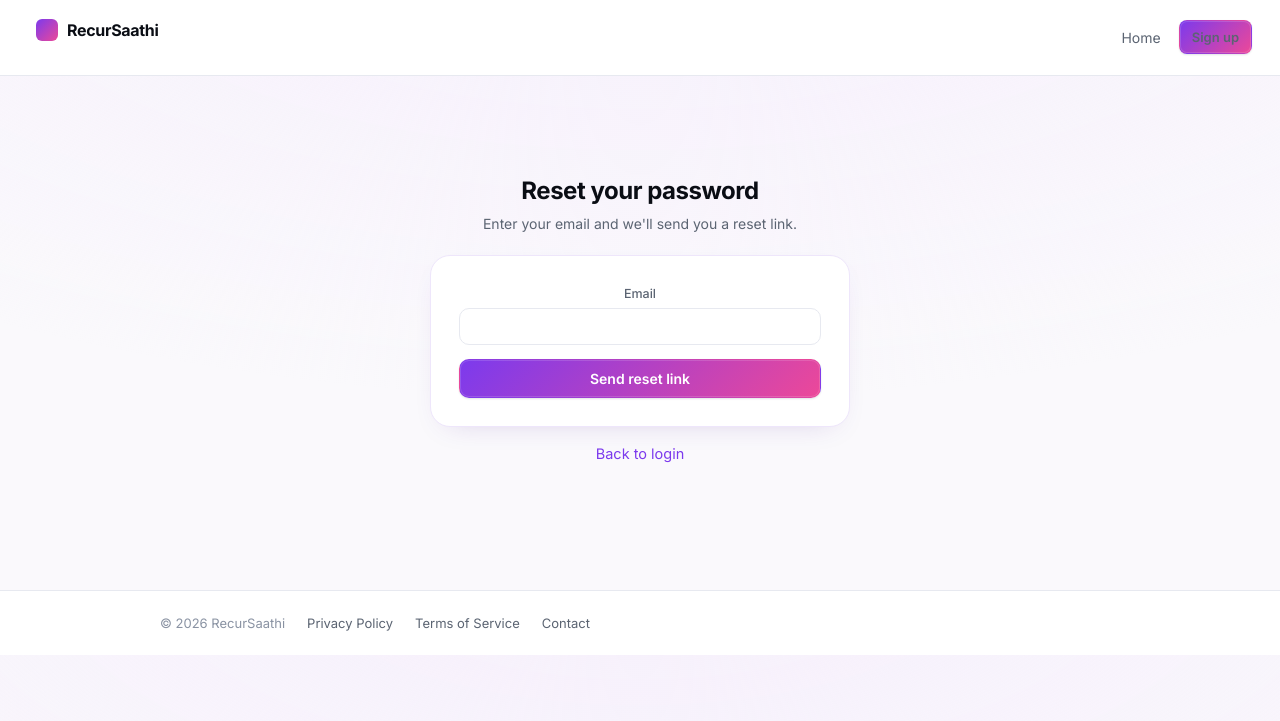
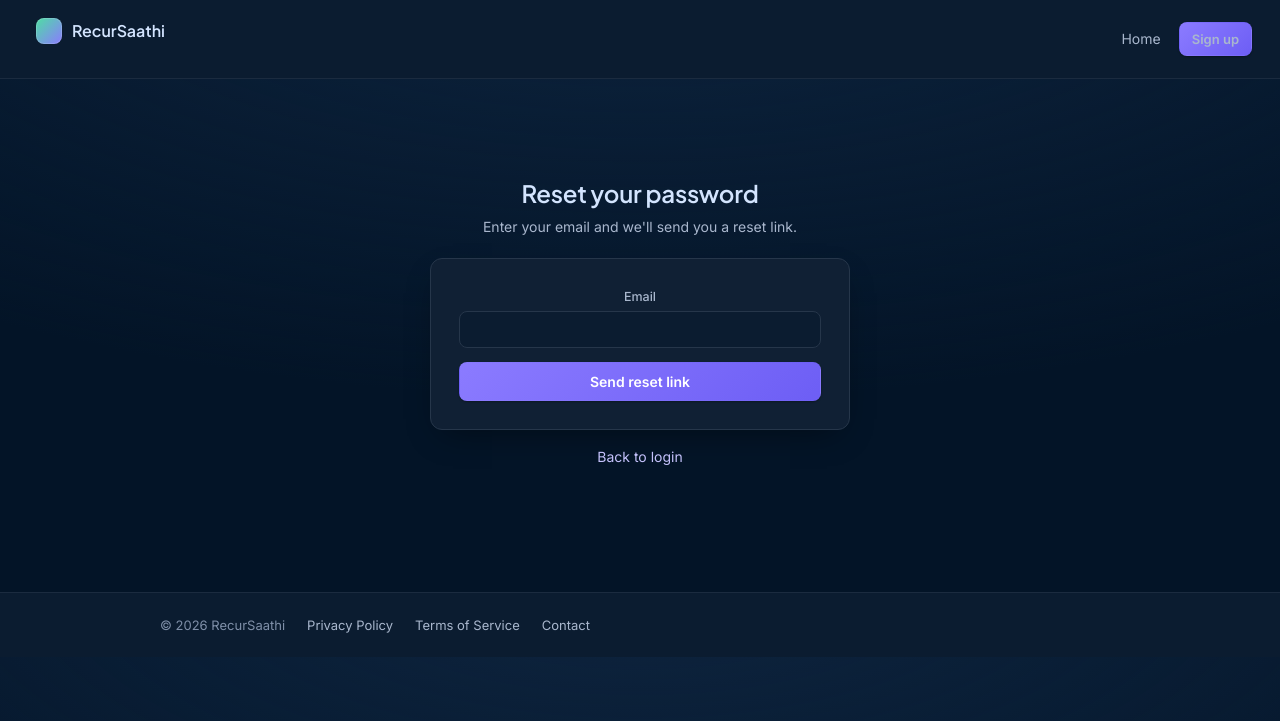
Before and after one commit to heyymanthannn/Recursathii, a FastAPI app: page /forgot in a window 1280 px wide. Shown: the top 721 px of the page. Run offline with FastAPI, Linux system fonts and the light colour scheme.

Commit message:
App: dark navy dashboard theme matching new design (sidebar icons, workspace chip, dark tokens)

```diff
--- a/webapp/app/static/style.css
+++ b/webapp/app/static/style.css
@@ -1,62 +1,66 @@
-/* RecurSaathi app design system — premium fintech, light UI, violet/blue accents */
+/* RecurSaathi app design system — dark navy dashboard, lavender + mint accents */
 :root{
-  --ink:#0a0d14; --mut:#5b6472; --faint:#8a93a3;
-  --vio:#6d5ef5; --vio-d:#5a4ce0; --blue:#2f6bff;
-  --bg:#f7f8fb; --card:#fff; --line:#e7e9f0; --line2:#eef0f6;
-  --green:#16a34a; --red:#dc2626; --amber:#d97706;
-  --sh:0 1px 2px rgba(16,24,40,.05); --sh2:0 10px 28px rgba(16,24,40,.07);
+  --ink:#d3e4fe; --mut:#a9b7cd; --faint:#7f8fa8;
+  --vio:#8b7bff; --vio-d:#6d5ef5; --blue:#c4c1fb;
+  --bg:#031427; --card:#102034; --card2:#0b1c30; --line:#26364a; --line2:#1b2b3f;
+  --green:#4edea3; --red:#ff8f86; --amber:#fbbf24;
+  --sh:0 1px 2px rgba(0,0,0,.25); --sh2:0 12px 32px -12px rgba(0,0,0,.45);
+  --head:'Plus Jakarta Sans','Inter',sans-serif;
 }
 *{box-sizing:border-box;margin:0;padding:0}
-body{font-family:'Inter',-apple-system,BlinkMacSystemFont,'Segoe UI',sans-serif;color:var(--ink);background:var(--bg);-webkit-font-smoothing:antialiased;line-height:1.55;font-size:14.5px}
-a{color:var(--vio);text-decoration:none}
+body{font-family:'Inter',-apple-system,BlinkMacSystemFont,'Segoe UI',sans-serif;color:var(--ink);background:var(--bg);-webkit-font-smoothing:antialiased;line-height:1.55;font-size:14px}
+a{color:var(--blue);text-decoration:none}
 a:hover{text-decoration:underline}
-h1{font-size:24px;font-weight:700;letter-spacing:-.02em}
-h2{font-size:17px;font-weight:600;letter-spacing:-.01em;margin:26px 0 12px}
+h1{font-family:var(--head);font-size:24px;font-weight:600;letter-spacing:-.01em}
+h2{font-family:var(--head);font-size:17px;font-weight:600;letter-spacing:-.01em;margin:26px 0 12px}
 p.sub{color:var(--mut);margin:4px 0 20px;font-size:14px}
 .muted{color:var(--mut)}
 .center{text-align:center}
 
 /* ---------- app shell ---------- */
-body.app .sidebar{position:fixed;top:0;left:0;bottom:0;width:232px;background:#fff;border-right:1px solid var(--line);display:flex;flex-direction:column;padding:20px 14px;z-index:40}
-.brand{display:flex;align-items:center;gap:9px;font-weight:700;font-size:16px;letter-spacing:-.02em;color:var(--ink);text-decoration:none;padding:4px 8px 18px}
+body.app .sidebar{position:fixed;top:0;left:0;bottom:0;width:288px;background:var(--card2);border-right:1px solid var(--line2);display:flex;flex-direction:column;padding:24px 16px;z-index:40}
+.brand{display:flex;align-items:center;gap:10px;font-family:var(--head);font-weight:600;font-size:16px;color:var(--ink);text-decoration:none;padding:4px 8px 20px}
 .brand:hover{text-decoration:none}
-.brand i{width:22px;height:22px;border-radius:6px;background:linear-gradient(135deg,var(--vio),var(--blue));flex:none}
-.brand b{font-weight:700}
-.snav{display:flex;flex-direction:column;gap:2px;flex:1}
-.snav a{display:block;padding:9px 12px;border-radius:9px;color:var(--mut);font-size:14px;font-weight:500;text-decoration:none;transition:.15s}
+.brand i{width:26px;height:26px;border-radius:8px;background:linear-gradient(135deg,#4edea3,#8b7bff);flex:none;box-shadow:inset 0 0 0 1px rgba(255,255,255,.15)}
+.brand b{font-weight:600}
+.snav{display:flex;flex-direction:column;gap:4px;flex:1}
+.snav a{display:flex;align-items:center;gap:12px;padding:10px 12px;border-radius:8px;color:var(--mut);font-size:14px;font-weight:400;text-decoration:none;transition:.15s}
 .snav a:hover{background:var(--line2);color:var(--ink);text-decoration:none}
-.snav a.on{background:#f0edff;color:var(--vio);font-weight:600}
-.sfoot{display:flex;gap:10px;align-items:center;border-top:1px solid var(--line);padding-top:14px;margin-top:14px}
-.avatar{width:34px;height:34px;border-radius:50%;background:linear-gradient(135deg,var(--vio),var(--blue));color:#fff;font-weight:700;display:flex;align-items:center;justify-content:center;font-size:14px;flex:none}
+.snav a.on{background:#0f172a;color:var(--ink);font-weight:500}
+.snav .msym{font-size:20px;line-height:1;color:inherit}
+.sfoot{display:flex;gap:10px;align-items:center;border-top:1px solid var(--line2);padding-top:14px;margin-top:14px}
+.avatar{width:34px;height:34px;border-radius:50%;background:linear-gradient(135deg,#4edea3,#8b7bff);color:#031427;font-weight:700;display:flex;align-items:center;justify-content:center;font-size:14px;flex:none}
 .avatar.sm{width:30px;height:30px;font-size:12px}
 .sfootmeta{min-width:0}
 .bname{font-size:13.5px;font-weight:600;white-space:nowrap;overflow:hidden;text-overflow:ellipsis}
 .sfootmeta a{font-size:12px;color:var(--faint)}
-body.app .main{margin-left:232px}
-.topbar{position:sticky;top:0;z-index:30;background:rgba(255,255,255,.85);backdrop-filter:saturate(180%) blur(12px);border-bottom:1px solid var(--line);display:flex;align-items:center;gap:16px;height:58px;padding:0 28px}
-.ttitle{font-size:16px;font-weight:600;letter-spacing:-.01em}
+body.app .main{margin-left:288px}
+.topbar{position:sticky;top:0;z-index:30;background:rgba(3,20,39,.8);backdrop-filter:blur(16px);box-shadow:0 1px 8px rgba(0,0,0,.25);display:flex;align-items:center;gap:16px;height:64px;padding:0 28px}
+.ttitle{font-family:var(--head);font-size:16px;font-weight:600}
 .tspacer{flex:1}
-.profile{display:flex;align-items:center;gap:10px;border:1px solid var(--line);border-radius:10px;padding:6px 12px 6px 6px;background:#fff}
+.wschip{display:flex;align-items:center;gap:8px;background:var(--card);border:1px solid var(--line);border-radius:8px;padding:6px 12px;font-size:14px;color:var(--ink)}
+.wschip .msym{font-size:18px;color:var(--mut)}
+.profile{display:flex;align-items:center;gap:10px;border:1px solid var(--line);border-radius:8px;padding:6px 12px 6px 6px;background:var(--card)}
 .pplan{font-size:11.5px;color:var(--faint)}
 body.app .wrap{max-width:1120px;margin:0 auto;padding:28px}
 @media(max-width:920px){
-  body.app .sidebar{position:static;width:auto;flex-direction:row;align-items:center;border-right:none;border-bottom:1px solid var(--line);padding:10px 14px;gap:10px}
-  body.app .sidebar .brand{padding:0 8px 0 0}
-  .snav{flex-direction:row;overflow-x:auto;gap:4px}
-  .snav a{white-space:nowrap;padding:7px 11px}
-  .sfoot{border-top:none;padding-top:0;margin-top:0}
-  .sfootmeta{display:none}
-  body.app .main{margin-left:0}
-  .profile{display:none}
+  body.app .sidebar{width:64px;padding:16px 8px}
+  .brand span,.snav a .navtext,.sfootmeta{display:none}
+  .snav a{justify-content:center;padding:10px}
+  .sfoot{justify-content:center}
+  body.app .main{margin-left:64px}
+  body.app .wrap{padding:18px}
 }
 
-/* ---------- public (logged-out) pages ---------- */
-body.auth{background:var(--bg)}
-.pubbar{background:#fff;border-bottom:1px solid var(--line);display:flex;align-items:center;justify-content:space-between;padding:14px 28px}
+/* ---------- public + auth ---------- */
+.pubbar{background:var(--card2);border-bottom:1px solid var(--line2);display:flex;align-items:center;justify-content:space-between;padding:14px 28px}
 .pubnav{display:flex;align-items:center;gap:18px}
 .pubnav a{color:var(--mut);font-size:14px}
+body.auth{background:radial-gradient(1200px 500px at 50% -100px,#0e2540,transparent),var(--bg)}
 body.auth .wrap{max-width:960px;margin:0 auto;padding:36px 24px 64px}
-footer.site{border-top:1px solid var(--line);background:#fff;padding:22px 28px}
+body.auth form.stack{background:var(--card);border:1px solid var(--line);border-radius:12px;padding:28px;box-shadow:var(--sh2)}
+body.auth .wrap h1,body.auth .wrap p.sub{text-align:center}
+footer.site{border-top:1px solid var(--line2);background:var(--card2);padding:22px 28px}
 footer.site .in{max-width:960px;margin:0 auto;display:flex;gap:22px;align-items:center;flex-wrap:wrap}
 footer.site a{color:var(--mut);font-size:13px}
 footer.site div{font-size:13px;color:var(--faint)}
@@ -65,11 +69,11 @@ footer.site div{font-size:13px;color:var(--faint)}
 .cards{display:grid;grid-template-columns:repeat(3,1fr);gap:14px;margin:18px 0 8px}
 @media(max-width:920px){.cards{grid-template-columns:repeat(2,1fr)}}
 @media(max-width:600px){.cards{grid-template-columns:1fr}}
-.card{background:var(--card);border:1px solid var(--line);border-radius:14px;padding:20px;box-shadow:var(--sh)}
+.card{background:var(--card);border:1px solid var(--line);border-radius:12px;padding:20px;box-shadow:var(--sh)}
 .card .label{font-size:12px;font-weight:500;color:var(--faint);margin-bottom:6px}
-.kpi{font-size:26px;font-weight:700;letter-spacing:-.02em}
+.kpi{font-family:var(--head);font-size:26px;font-weight:600;letter-spacing:-.01em}
 .kpi.green{color:var(--green)}.kpi.red{color:var(--red)}.kpi.amber{color:var(--amber)}
-.kpi.blue{color:var(--blue)}.kpi.purple{color:var(--vio)}.kpi.lav{color:#7c3aed}
+.kpi.blue{color:var(--blue)}.kpi.purple{color:var(--vio)}.kpi.lav{color:var(--blue)}
 .kpi a{font-size:14px;font-weight:600}
 .badge-note{display:inline-block;font-size:12px;color:var(--mut);background:var(--line2);border-radius:6px;padding:2px 8px}
 .grid2{display:grid;grid-template-columns:1fr 1fr;gap:18px;align-items:start}
@@ -80,7 +84,7 @@ footer.site div{font-size:13px;color:var(--faint)}
 .chart{display:flex;align-items:flex-end;gap:12px;height:150px;padding-top:8px}
 .chart .bar{flex:1;display:flex;flex-direction:column;align-items:center;justify-content:flex-end;height:100%}
 .chart .bar b{font-size:11px;color:var(--mut);font-weight:600;margin-bottom:5px}
-.chart .bar::after{content:'';display:block;width:100%;border-radius:8px 8px 3px 3px;background:linear-gradient(180deg,var(--vio),var(--blue));height:var(--h,20px)}
+.chart .bar::after{content:'';display:block;width:100%;border-radius:8px 8px 3px 3px;background:linear-gradient(180deg,var(--vio),#6d5ef5);height:var(--h,20px)}
 .chart .bar span{font-size:10.5px;color:var(--faint);margin-top:6px}
 
 /* ---------- tables ---------- */
@@ -88,84 +92,67 @@ table{width:100%;border-collapse:collapse;font-size:13.5px}
 th{text-align:left;font-size:11px;font-weight:600;color:var(--faint);text-transform:uppercase;letter-spacing:.04em;padding:8px 10px;border-bottom:1px solid var(--line)}
 td{padding:10px;border-bottom:1px solid var(--line2);vertical-align:middle}
 tr:last-child td{border-bottom:none}
-tbody tr:hover td, tr:hover td{background:#fafbfe}
+tbody tr:hover td, tr:hover td{background:#0f2036}
 
 /* ---------- pills / status ---------- */
 .pill{display:inline-block;font-size:11.5px;font-weight:600;border-radius:999px;padding:3px 10px;line-height:1.4}
-.pill.paid,.pill.confirmed,.pill.sent{background:#e8f7ee;color:var(--green)}
-.pill.pending,.pill.trialing{background:#f0edff;color:var(--vio)}
-.pill.overdue{background:#fdf2e3;color:var(--amber)}
-.pill.failed,.pill.canceled{background:#fdecec;color:var(--red)}
+.pill.paid,.pill.confirmed,.pill.sent{background:#001c10;color:var(--green)}
+.pill.pending,.pill.trialing{background:#2d2a5b;color:var(--blue)}
+.pill.overdue{background:#3a2c05;color:var(--amber)}
+.pill.failed,.pill.canceled{background:#93000a;color:#ffdad6}
 
 /* ---------- buttons & forms ---------- */
-.btn{display:inline-flex;align-items:center;justify-content:center;gap:8px;border-radius:10px;padding:10px 18px;font-size:14px;font-weight:600;border:1px solid transparent;cursor:pointer;background:var(--vio);color:#fff;font-family:inherit;transition:.15s;text-decoration:none}
-.btn:hover{background:var(--vio-d);text-decoration:none}
-.btn.ghost{background:#fff;color:var(--ink);border-color:var(--line)}
-.btn.ghost:hover{border-color:#c9cede;background:var(--line2)}
+.btn{display:inline-flex;align-items:center;justify-content:center;gap:8px;border-radius:8px;padding:10px 18px;font-size:14px;font-weight:600;border:1px solid transparent;cursor:pointer;background:linear-gradient(135deg,#8b7bff,#6d5ef5);color:#fff;font-family:inherit;transition:.15s;text-decoration:none}
+.btn:hover{background:linear-gradient(135deg,#9d8fff,#7a6cff);text-decoration:none}
+.btn.ghost{background:transparent;color:var(--ink);border-color:var(--line)}
+.btn.ghost:hover{border-color:#3d5270;background:var(--line2)}
 .btn.sm{padding:6px 12px;font-size:13px;border-radius:8px}
-.btn.danger{background:var(--red)}
-.btn:hover.danger,.btn.danger:hover{background:#b91c1c}
+.btn.danger{background:#93000a;color:#ffdad6}
+.btn:hover.danger,.btn.danger:hover{background:#b30f1a}
 label{display:block;font-size:12.5px;font-weight:500;color:var(--mut);margin-bottom:5px}
-input,select,textarea{width:100%;border:1px solid var(--line);border-radius:10px;padding:9px 12px;font-size:14px;font-family:inherit;background:#fff;color:var(--ink);outline:none;transition:.15s}
-input:focus,select:focus,textarea:focus{border-color:var(--vio);box-shadow:0 0 0 3px rgba(109,94,245,.12)}
+input,select,textarea{width:100%;border:1px solid var(--line);border-radius:8px;padding:9px 12px;font-size:14px;font-family:inherit;background:var(--card2);color:var(--ink);outline:none;transition:.15s}
+input:focus,select:focus,textarea:focus{border-color:var(--vio);box-shadow:0 0 0 3px rgba(139,123,255,.18)}
+input::placeholder,textarea::placeholder{color:var(--faint)}
 .stack{display:flex;flex-direction:column;gap:14px}
 .stack>div{min-width:0}
 .inline{display:flex;gap:10px;align-items:center;flex-wrap:wrap}
 .formcard{max-width:560px}
-.err{background:#fdecec;color:var(--red);border:1px solid #f5c6c6;border-radius:10px;padding:11px 14px;font-size:13.5px;margin:10px 0}
-.ok,.success{background:#e8f7ee;color:var(--green);border:1px solid #bfe6cd;border-radius:10px;padding:11px 14px;font-size:13.5px;margin:10px 0}
+.err{background:#3a0d10;color:#ffdad6;border:1px solid #93000a;border-radius:8px;padding:11px 14px;font-size:13.5px;margin:10px 0}
+.ok,.success{background:#001c10;color:var(--green);border:1px solid #005236;border-radius:8px;padding:11px 14px;font-size:13.5px;margin:10px 0}
 
 /* ---------- misc ---------- */
-.empty{border:1px dashed var(--line);border-radius:12px;padding:26px;text-align:center;color:var(--faint);font-size:13.5px;background:#fff}
+.empty{border:1px dashed var(--line);border-radius:12px;padding:26px;text-align:center;color:var(--faint);font-size:13.5px;background:var(--card2)}
 .qr{display:block;margin:14px auto;border-radius:12px;border:1px solid var(--line);max-width:260px;width:100%}
 .copy{font-size:14px;color:var(--mut)}
 .noprint{display:inline-flex}
 @media print{.sidebar,.topbar,.pubbar,footer.site,.noprint{display:none!important}body.app .main{margin:0}}
-
-/* portal */
 .portal-hero{max-width:560px;margin:0 auto}
-
-/* old structural classes kept for compatibility */
 .topbar .in{align-items:center;gap:18px}
-
 .actrow{padding:9px 0;border-bottom:1px solid var(--line2);font-size:13.5px}
 .actrow:last-child{border-bottom:none}
-
-/* filters, bell, links */
 .filterrow{display:flex;gap:8px;margin:4px 0 10px}
-.pill-link{display:inline-block;padding:6px 14px;border-radius:999px;border:1px solid var(--line);font-size:13px;color:var(--muted);text-decoration:none;font-weight:500}
-.pill-link.on{background:var(--vio);border-color:var(--vio);color:#fff}
-.bell{color:var(--muted);display:flex;align-items:center;padding:8px;border-radius:10px}
-.bell:hover{color:var(--vio);background:var(--chip)}
+.pill-link{display:inline-block;padding:6px 14px;border-radius:999px;border:1px solid var(--line);font-size:13px;color:var(--mut);text-decoration:none;font-weight:500;transition:.15s}
+.pill-link.on{background:linear-gradient(135deg,#8b7bff,#6d5ef5);border-color:transparent;color:#fff}
+.bell{color:var(--mut);display:flex;align-items:center;padding:8px;border-radius:8px}
+.bell:hover{color:var(--vio);background:var(--card)}
 .dlrow{display:flex;gap:10px;flex-wrap:wrap;margin-top:8px}
-
 .actcell{display:flex;gap:8px;align-items:center;flex-wrap:wrap}
 
-/* ---------- hand-craft pass: human-built SaaS details ---------- */
+/* ---------- craft details ---------- */
 :root{--mono:'SF Mono',ui-monospace,Menlo,Consolas,'Liberation Mono',monospace}
 .kpi,.ak b,.mkt b,.bname,td.num{font-variant-numeric:tabular-nums}
-::selection{background:#eceaff;color:#1a1147}
+::selection{background:#2d2a5b;color:#e4e1ff}
 :focus-visible{outline:2px solid var(--vio);outline-offset:2px;border-radius:6px}
-*{scrollbar-width:thin;scrollbar-color:#cdd2de transparent}
+*{scrollbar-width:thin;scrollbar-color:#3d5270 transparent}
 ::-webkit-scrollbar{width:10px;height:10px}
-::-webkit-scrollbar-thumb{background:#cdd2de;border-radius:8px;border:2px solid #fff;background-clip:padding-box}
+::-webkit-scrollbar-thumb{background:#3d5270;border-radius:8px;border:2px solid var(--bg);background-clip:padding-box}
 ::-webkit-scrollbar-track{background:transparent}
 .card,.fcard,.ritem{transition:box-shadow .18s,transform .18s,border-color .18s}
-.card:hover{box-shadow:var(--sh2);border-color:#ded9ff}
-.btn{box-shadow:0 1px 2px rgba(16,24,40,.10)}
+.card:hover{box-shadow:var(--sh2);border-color:#3d5270}
+.btn{box-shadow:0 1px 2px rgba(0,0,0,.3)}
 .btn:active{transform:translateY(1px)}
-.btn.ghost{box-shadow:0 1px 2px rgba(16,24,40,.04)}
-.btn-primary,.btn:not(.ghost):not(.danger){box-shadow:0 1px 2px rgba(16,24,40,.12),inset 0 0 0 1px rgba(255,255,255,.14)}
+.btn.ghost{box-shadow:none}
 table td{font-variant-numeric:tabular-nums}
-.empty{background:linear-gradient(180deg,#fff,#fbfbfe)}
-.pill{border:1px solid transparent}
-.pill.paid,.pill.confirmed,.pill.sent{border-color:#c8ecd6}
-.pill.pending,.pill.trialing{border-color:#ded9ff}
-.pill.overdue{border-color:#f3dcb4}
-.pill.failed,.pill.canceled{border-color:#f4c7c7}
-.pill-link{transition:.15s}
-input:hover,select:hover,textarea:hover{border-color:#c9cede}
-h1::after{content:'';display:none}
 
 /* ---------- motion ---------- */
 @keyframes apprise{from{opacity:0;transform:translateY(10px)}to{opacity:1;transform:none}}
@@ -177,30 +164,4 @@ body.app .card{animation:apprise .5s cubic-bezier(.2,.65,.25,1) both}
 .cards>.card:nth-child(6){animation-delay:.25s}
 .chart .bar::after{transform-origin:bottom;animation:bargrow .8s cubic-bezier(.2,.65,.25,1) both;animation-delay:.15s}
 @keyframes bargrow{from{transform:scaleY(0)}}
-@media(prefers-reduced-motion:reduce){body.app .card,.chart .bar::after{animation:none!important}}
-
-/* ---------- premium pass v4 ---------- */
-body.app .card{border-radius:14px;box-shadow:0 1px 2px rgba(16,24,40,.04),0 12px 32px -16px rgba(16,24,40,.12)}
-body.app .card:hover{transform:translateY(-2px);box-shadow:0 2px 4px rgba(16,24,40,.05),0 16px 40px -16px rgba(16,24,40,.18)}
-body.app h1{letter-spacing:-.03em}
-body.app .btn{border-radius:11px}
-@media(prefers-reduced-motion:reduce){body.app .card:hover{transform:none}}
-
-/* ---------- friendly pass v7: matches the landing ---------- */
-:root{--vio:#7c3aed;--vio-d:#6d28d9;--blue:#ec4899;--bg:#faf9fc}
-.brand i,.avatar{background:linear-gradient(135deg,#7c3aed,#ec4899)}
-.snav a.on{background:#f6f2ff;color:#7c3aed}
-.btn{background:linear-gradient(135deg,#7c3aed,#ec4899)}
-.btn:hover{background:linear-gradient(135deg,#6d28d9,#db2777)}
-.pill-link.on{background:linear-gradient(135deg,#7c3aed,#ec4899);border-color:transparent}
-.chart .bar::after{background:linear-gradient(180deg,#7c3aed,#ec4899)}
-.kpi.blue{color:#db2777}
-::selection{background:#f6e8ff;color:#4c1d95}
-input:focus,select:focus,textarea:focus{border-color:#7c3aed;box-shadow:0 0 0 3px rgba(124,58,237,.12)}
-.card:hover{border-color:#e6d9fd}
-/* auth pages become warm welcome cards */
-body.auth{background:radial-gradient(1200px 500px at 50% -100px,#f6effc,transparent),var(--bg)}
-body.auth form.stack{background:#fff;border:1px solid #eee6fb;border-radius:20px;padding:28px;box-shadow:0 10px 30px -18px rgba(76,29,149,.25)}
-body.auth .pubbar .brand i{background:linear-gradient(135deg,#7c3aed,#ec4899)}
-body.auth .wrap h1{text-align:center}
-body.auth .wrap p.sub{text-align:center}
+@media(prefers-reduced-motion:reduce){body.app .card,.chart .bar::after,body.app .card:hover{animation:none!important;transform:none!important}}
--- a/webapp/app/templates/admin.html
+++ b/webapp/app/templates/admin.html
@@ -19,7 +19,7 @@
 {% for p in pays %}<tr><td>{{ p.created | datetime }}</td><td>{{ p.plan }}</td><td>{{ inr(p.amount) if p.amount else "-" }}</td><td>{{ p.status }}</td></tr>{% endfor %}</table>
 {% else %}<div class="empty">No subscription payments yet.</div>{% endif %}</div>
 <h2>Support inbox</h2>
-<div class="card">{% if support %}{% for s in support %}<div style="padding:10px 0;border-bottom:1px solid #eef2f7">
+<div class="card">{% if support %}{% for s in support %}<div style="padding:10px 0;border-bottom:1px solid var(--line2)">
 <b>{{ s.name }}</b> <span class="muted">{{ s.email }}</span> <span class="pill {{ s.status }}">{{ s.status }}</span>
 <div>{{ s.message }}</div>
 {% if s.status == 'open' %}<form method="post" action="/admin/support/{{ s.id }}/resolve"><button class="btn sm ghost">Mark resolved</button></form>{% endif %}
--- a/webapp/app/templates/base.html
+++ b/webapp/app/templates/base.html
@@ -6,7 +6,8 @@
 <title>{% block title %}RecurSaathi{% endblock %}</title>
 <link rel="preconnect" href="https://fonts.googleapis.com">
 <link rel="preconnect" href="https://fonts.gstatic.com" crossorigin>
-<link href="https://fonts.googleapis.com/css2?family=Inter:wght@400;500;600;700&display=swap" rel="stylesheet">
+<link href="https://fonts.googleapis.com/css2?family=Inter:wght@400;500;600;700&family=Plus+Jakarta+Sans:wght@600&display=swap" rel="stylesheet">
+<link href="https://fonts.googleapis.com/css2?family=Material+Symbols+Outlined:opsz,wght,FILL,GRAD@24,400,0,0&display=swap" rel="stylesheet">
 <link rel="stylesheet" href="/static/style.css">
 </head>
 <body class="{% if user %}app{% else %}auth{% endif %}">
--- a/webapp/app/templates/customer_detail.html
+++ b/webapp/app/templates/customer_detail.html
@@ -19,7 +19,7 @@
 {% for i in invs %}<tr><td>{{ i.number }}</td><td>{{ inr(i.amount) }}</td><td>{{ i.due_date }}</td><td><span class="pill {{ i.status }}">{{ i.status }}</span></td></tr>{% endfor %}
 </table>{% else %}<div class="empty">No invoices yet.</div>{% endif %}</div>
 <h2>Failed payment events</h2>
-<div class="card">{% if events %}{% for e in events %}<div style="padding:8px 0;border-bottom:1px solid #eef2f7">{{ inr(e.amount) }} · {{ e.decline_code or "declined" }} · <span class="muted">{{ e.created | datetime }}</span></div>{% endfor %}{% else %}<div class="empty">No failed payments.</div>{% endif %}</div>
+<div class="card">{% if events %}{% for e in events %}<div style="padding:8px 0;border-bottom:1px solid var(--line2)">{{ inr(e.amount) }} · {{ e.decline_code or "declined" }} · <span class="muted">{{ e.created | datetime }}</span></div>{% endfor %}{% else %}<div class="empty">No failed payments.</div>{% endif %}</div>
 </div>
 </div>
 {% endblock %}
--- a/webapp/app/templates/portal_pay.html
+++ b/webapp/app/templates/portal_pay.html
@@ -6,7 +6,7 @@
 <div class="card">
 <h1 style="font-size:22px">{{ owner.business }}</h1>
 <p class="sub">Invoice {{ inv.number }}{% if inv.description %} · {{ inv.description }}{% endif %}</p>
-<div style="display:flex;justify-content:space-between;align-items:center;padding:14px 0;border-top:1px solid #eef2f7;border-bottom:1px solid #eef2f7">
+<div style="display:flex;justify-content:space-between;align-items:center;padding:14px 0;border-top:1px solid var(--line2);border-bottom:1px solid var(--line2)">
 <div><div class="label">Amount due</div><div class="kpi {{ 'green' if inv.status=='paid' else 'blue' }}">{{ inr(inv.amount) }}</div></div>
 <div style="text-align:right"><span class="pill {{ inv.status }}">{{ inv.status }}</span><div class="muted" style="margin-top:6px">Due {{ inv.due_date or "-" }}</div></div>
 </div>
@@ -22,7 +22,7 @@
 {% if rzp_link %}
 <a class="btn" href="{{ rzp_link }}">Pay now (UPI, cards, netbanking)</a>
 <p class="muted">Secure checkout by Razorpay. Money goes directly to {{ owner.business }}'s account.</p>
-<hr style="border:0;border-top:1px solid #eef2f7">
+<hr style="border:0;border-top:1px solid var(--line2)">
 {% endif %}
 {% if vpa %}
 <h2>Pay by UPI</h2>
```
Also changed, not shown: other parts of webapp/app/templates/base.html (+11 -10 lines).
